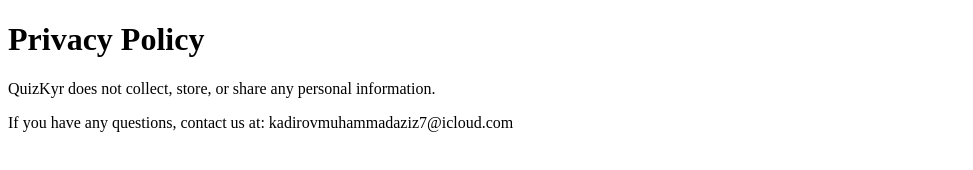
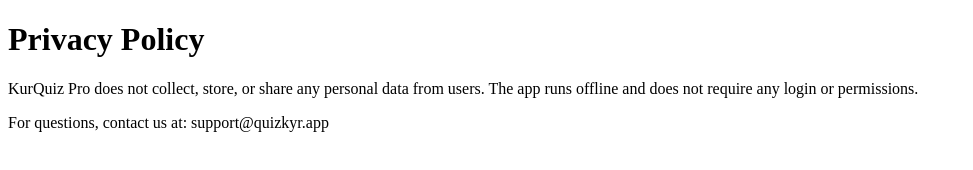
Before and after one commit to KadirovKmck/privacy-policy, a plain HTML site: page index.html in a window 1280 px wide. Shown: the whole page, without its empty margins (0-973 px from the left). Drawn offline with Linux system fonts and the light colour scheme.

Commit message:
Update privacy.html

```diff
--- a/index.html
+++ b/index.html
@@ -1,12 +1,9 @@
 <!DOCTYPE html>
 <html lang="en">
-<head>
-  <meta charset="UTF-8">
-  <title>Privacy Policy</title>
-</head>
+<head><meta charset="UTF-8"><title>Privacy Policy</title></head>
 <body>
-  <h1>Privacy Policy</h1>
-  <p>QuizKyr does not collect, store, or share any personal information.</p>
-  <p>If you have any questions, contact us at: kadirovmuhammadaziz7@icloud.com</p>
+<h1>Privacy Policy</h1>
+<p>KurQuiz Pro does not collect, store, or share any personal data from users. The app runs offline and does not require any login or permissions.</p>
+<p>For questions, contact us at: support@quizkyr.app</p>
 </body>
 </html>
```
